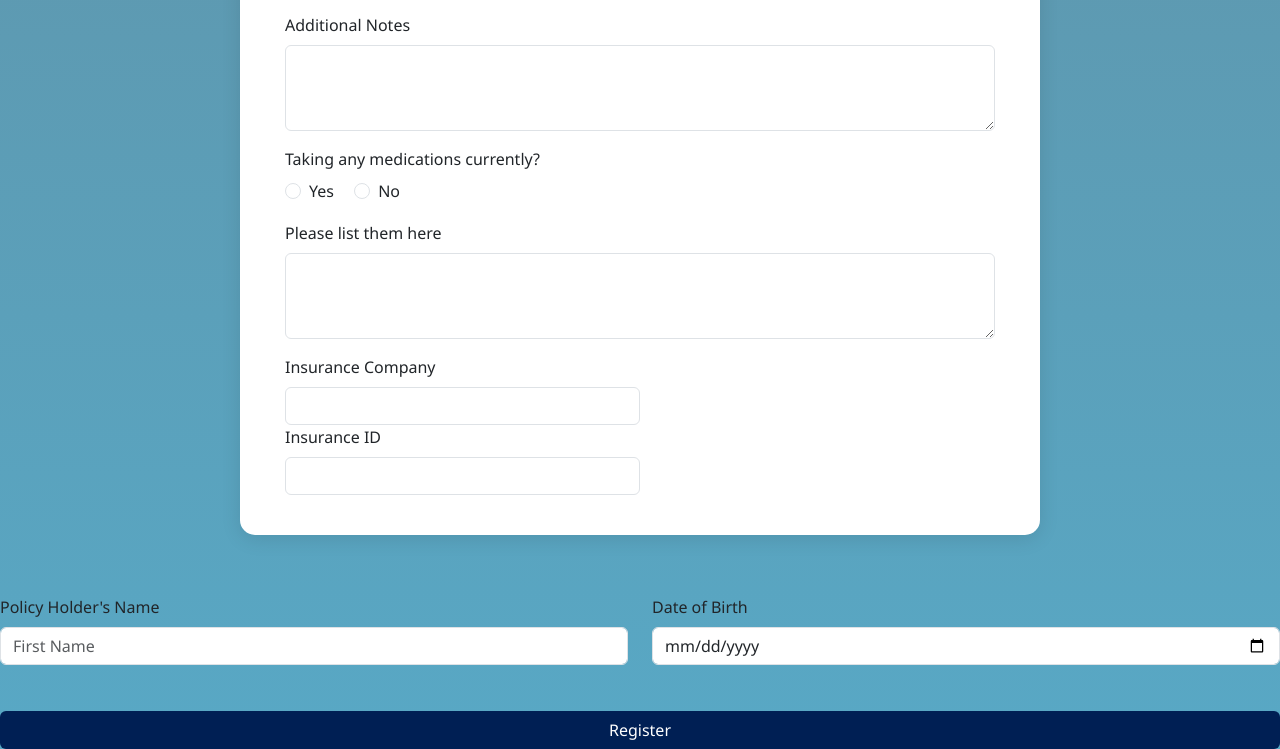
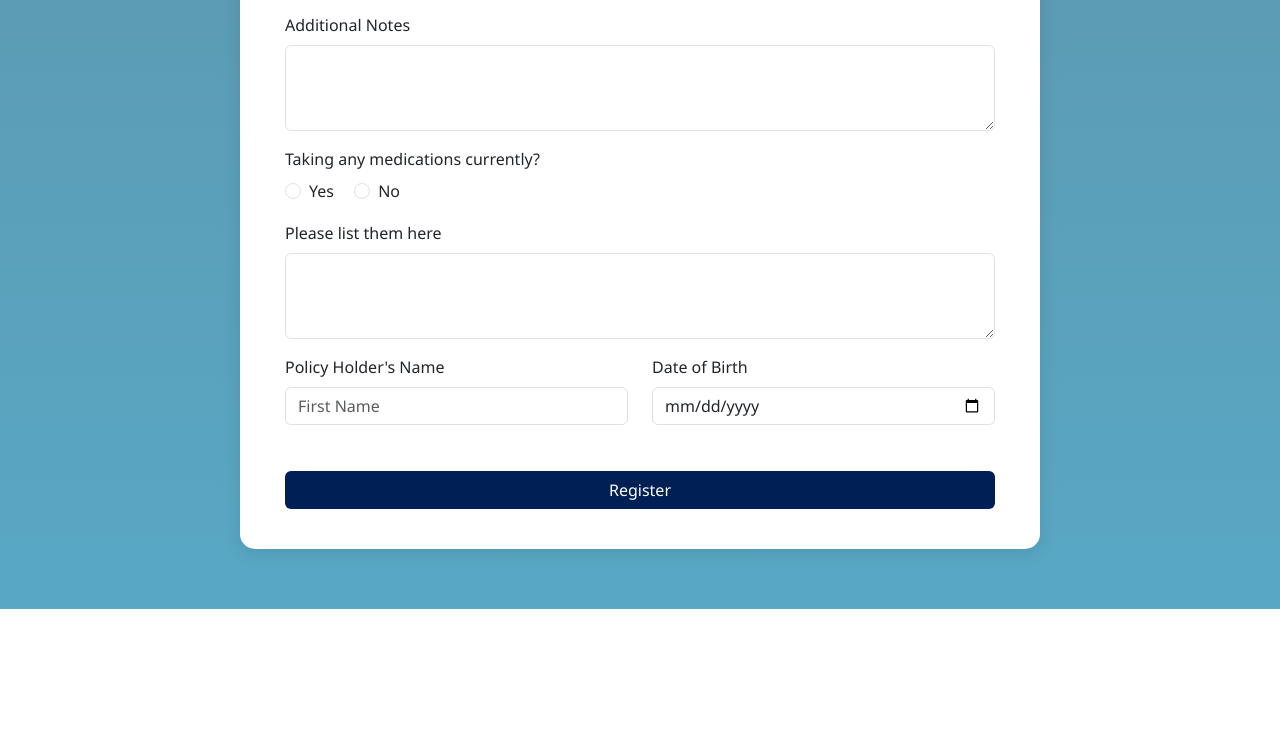
Before and after one commit to mterzii/Gazimagusa-Appointment-System, a plain HTML site: page Client/Register/Register.html in a window 1280 px wide. Shown: the part 1270-2019 px from the top of the page. After the commit the page ends 1879 px from the top, so only its background shows below. Drawn offline with nearby package versions, Linux system fonts and the light colour scheme.

Commit message:
Register page updated

```diff
--- a/Client/Register/Register.html
+++ b/Client/Register/Register.html
@@ -222,16 +222,8 @@
           <textarea class="form-control" rows="3"></textarea>
         </div>
 
+        <!-- Insurance -->
 
-          <div class="col-md-6">
-            <label class="form-label">Insurance Company</label>
-            <input type="text" class="form-control" />
-          </div>
-          <div class="col-md-6">
-            <label class="form-label">Insurance ID</label>
-            <input type="text" class="form-control" />
-          </div>
-        </div>
         <div class="row mb-3">
           <div class="col-md-6">
             <label class="form-label">Policy Holder's Name</label>
```
